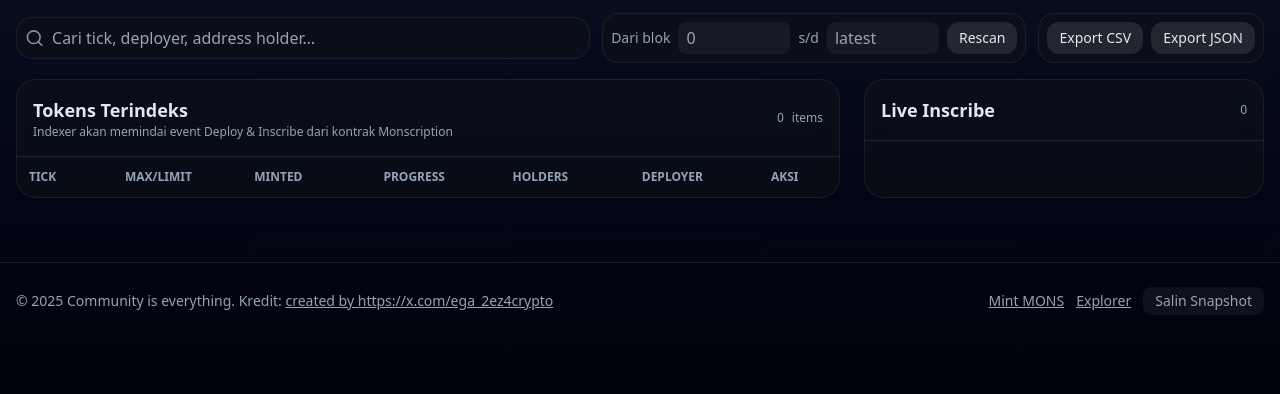
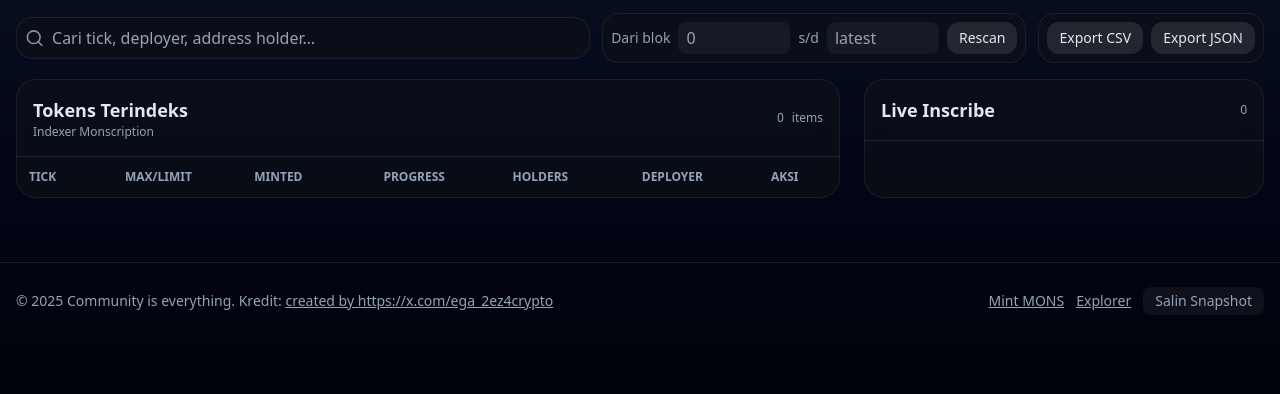
Before and after one commit to egawizard/MON-20-INDEXER, a plain HTML site: page index.html in a window 1280 px wide. Shown: the part 234-628 px from the top of the page. Drawn offline with nearby package versions, Linux system fonts and the light colour scheme; a script that the page names is missing.

Commit message:
Update index.html

```diff
--- a/index.html
+++ b/index.html
@@ -111,7 +111,7 @@
       <div class="p-4 flex items-center justify-between border-b border-white/10">
         <div>
           <h2 class="text-lg font-semibold">Tokens Terindeks</h2>
-          <div class="text-xs text-slate-400">Indexer akan memindai event Deploy & Inscribe dari kontrak Monscription</div>
+          <div class="text-xs text-slate-400">Indexer Monscription</div>
         </div>
         <div class="flex gap-2 text-xs text-slate-400">
           <span id="tokenCount">0</span>
```
